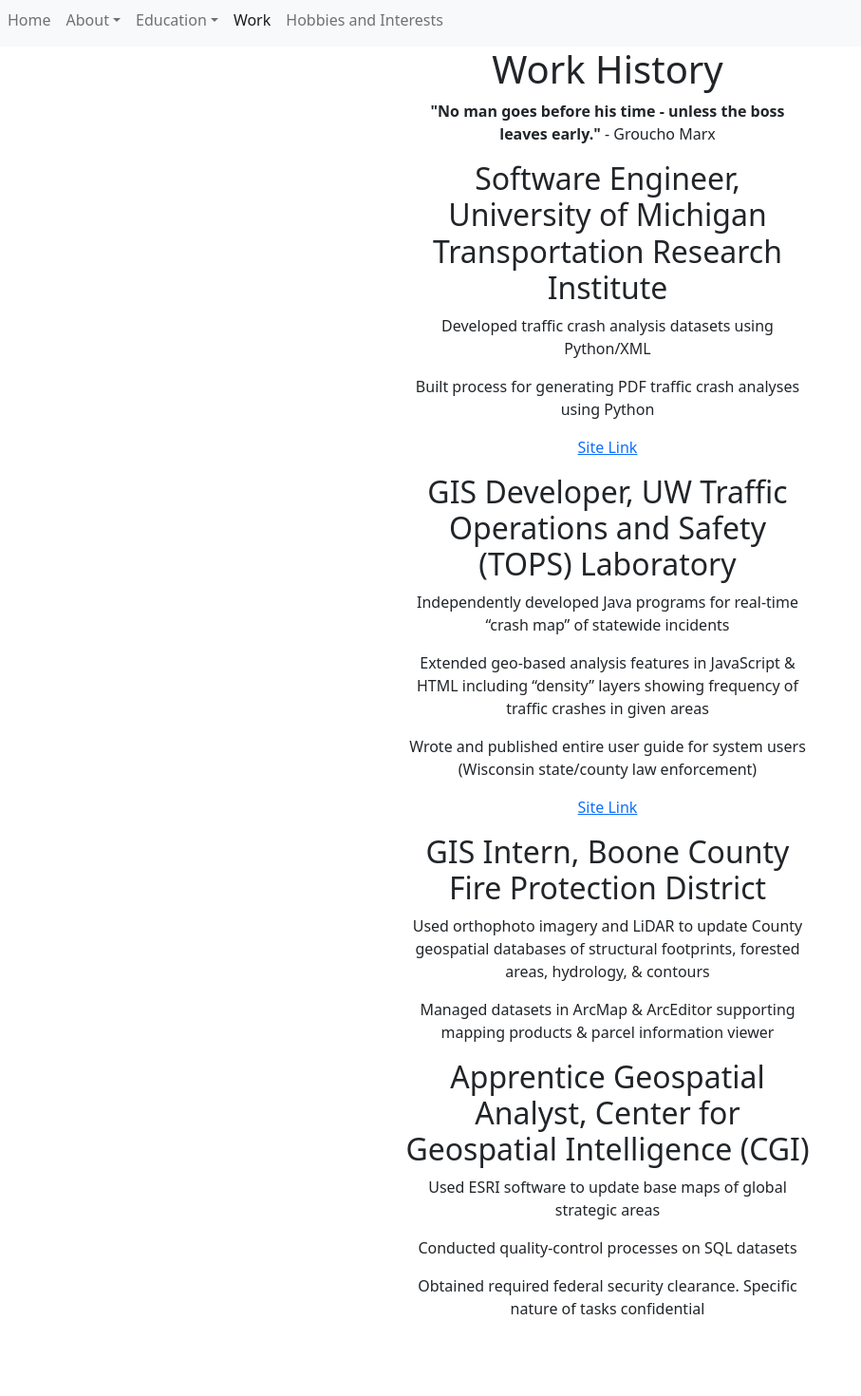
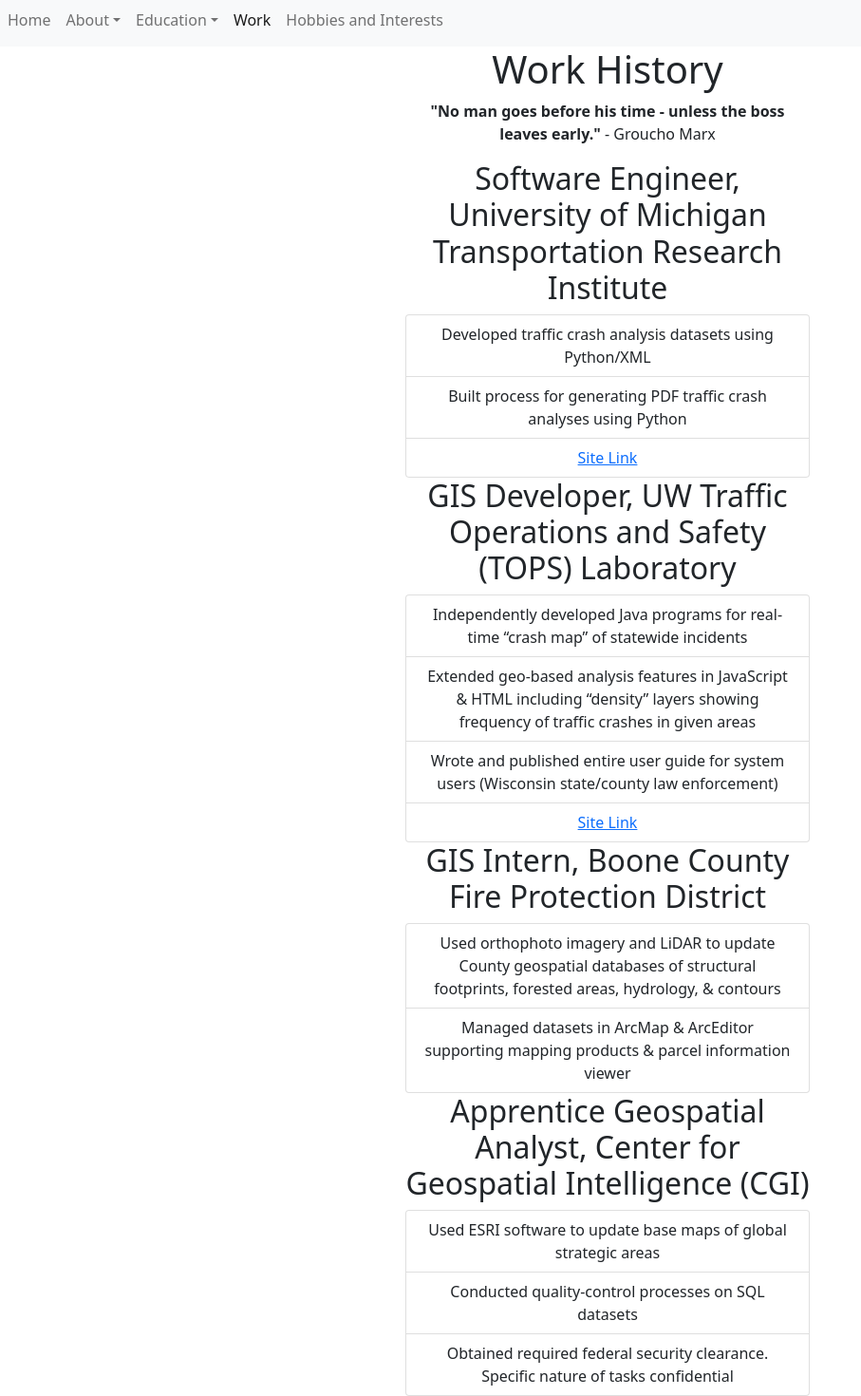
Before and after one commit to mrthorpe12/personal_portfolio, a React (Create React App) app in the folder portfolio/: page /work in a window 1280 px wide. Shown: the part 7-1477 px from the top of the page at 95% size, without its empty margins (0-907 px from the left). Before the commit the page ends 1413 px from the top, so only its background shows below. Built offline with nearby package versions, Linux system fonts and the light colour scheme.

Commit message:
Add content to PersonalProjects. Add ListGroup element to Work.

```diff
--- a/portfolio/src/components/Hobbies.js
+++ b/portfolio/src/components/Hobbies.js
@@ -1,5 +1,6 @@
 import React from 'react';
-function Hobbies() {
+
+const Hobbies = () => {
     return (
         <div>
             <h1>Hobbies</h1>
--- a/portfolio/src/components/Home.js
+++ b/portfolio/src/components/Home.js
@@ -1,7 +1,7 @@
 import React from 'react';
 import headshot from "../images/headshot.jpg";
 
-function Home() {
+const Home = () => {
     return (
         <div>
             <h1>Homepage</h1>
--- a/portfolio/src/components/PersonalProjects.js
+++ b/portfolio/src/components/PersonalProjects.js
@@ -9,7 +9,9 @@
             {/* insert images */}
             <h2>Front-End Development</h2>
             <p>Below is an example of a travel website I built using HTML/CSS, with some JavaScript functionalities included.</p>
-            {/* insert images/site link */}
+            <a href="https://mrthorpe12.github.io/si539-final-project/">Site Link</a>
+            <p>This semester, I built a website using ReactJS that uses an API to generate a list of rhymes or synonyms based on the user's input.</p>
+            <a href="https://mrthorpe12.github.io/si579-hw5-react/">Site Link</a>
         </div>
     )
 }
--- a/portfolio/src/components/Work.js
+++ b/portfolio/src/components/Work.js
@@ -1,29 +1,39 @@
 import React from 'react';
-function Work() {
+import { ListGroup } from 'react-bootstrap';
+
+const Work = () => {
     return (
         <div>
             <h1>Work History</h1>
             <p><strong>"No man goes before his time - unless the boss leaves early."</strong> - Groucho Marx</p>
             <h2>Software Engineer, University of Michigan Transportation Research Institute</h2>
-            <p>Developed traffic crash analysis datasets using Python/XML</p>
-            <p>Built process for generating PDF traffic crash analyses using Python</p>
-            <p><a href="https://www.michigantrafficcrashfacts.org/">Site Link</a></p>
+            <ListGroup>
+                <ListGroup.Item>Developed traffic crash analysis datasets using Python/XML</ListGroup.Item>
+                <ListGroup.Item>Built process for generating PDF traffic crash analyses using Python</ListGroup.Item>
+                <ListGroup.Item><a href="https://www.michigantrafficcrashfacts.org/">Site Link</a></ListGroup.Item>
+            </ListGroup>
             <h2>GIS Developer, UW Traffic Operations and Safety (TOPS) Laboratory</h2>
-            <p>Independently developed Java programs for real-time “crash map” of statewide incidents
-            </p>
-            <p>Extended geo-based analysis features in JavaScript & HTML
-                including “density” layers showing frequency of traffic crashes in given areas
-            </p>
-            <p>Wrote and published entire user guide for system users (Wisconsin state/county law enforcement)</p>
-            <p><a href="https://transportal.cee.wisc.edu/partners/community-maps/">Site Link</a></p>
+            <ListGroup>
+                <ListGroup.Item>Independently developed Java programs for real-time “crash map” of statewide incidents
+                </ListGroup.Item>
+                <ListGroup.Item>Extended geo-based analysis features in JavaScript & HTML
+                    including “density” layers showing frequency of traffic crashes in given areas
+                </ListGroup.Item>
+                <ListGroup.Item>Wrote and published entire user guide for system users (Wisconsin state/county law enforcement)</ListGroup.Item>
+                <ListGroup.Item><a href="https://transportal.cee.wisc.edu/partners/community-maps/">Site Link</a></ListGroup.Item>
+            </ListGroup>
             <h2>GIS Intern, Boone County Fire Protection District</h2>
-            <p>Used orthophoto imagery and LiDAR to update County geospatial databases
-                of structural footprints, forested areas, hydrology, & contours</p>
-            <p>Managed datasets in ArcMap & ArcEditor supporting mapping products & parcel information viewer</p>
+            <ListGroup>
+                <ListGroup.Item>Used orthophoto imagery and LiDAR to update County geospatial databases
+                    of structural footprints, forested areas, hydrology, & contours</ListGroup.Item>
+                <ListGroup.Item>Managed datasets in ArcMap & ArcEditor supporting mapping products & parcel information viewer</ListGroup.Item>
+            </ListGroup>
             <h2>Apprentice Geospatial Analyst, Center for Geospatial Intelligence (CGI)</h2>
-            <p>Used ESRI software to update base maps of global strategic areas</p>
-            <p>Conducted quality-control processes on SQL datasets</p>
-            <p>Obtained required federal security clearance. Specific nature of tasks confidential </p>
+            <ListGroup>
+                <ListGroup.Item>Used ESRI software to update base maps of global strategic areas</ListGroup.Item>
+                <ListGroup.Item>Conducted quality-control processes on SQL datasets</ListGroup.Item>
+                <ListGroup.Item>Obtained required federal security clearance. Specific nature of tasks confidential </ListGroup.Item>
+            </ListGroup>
         </div>
     )
 }
```
